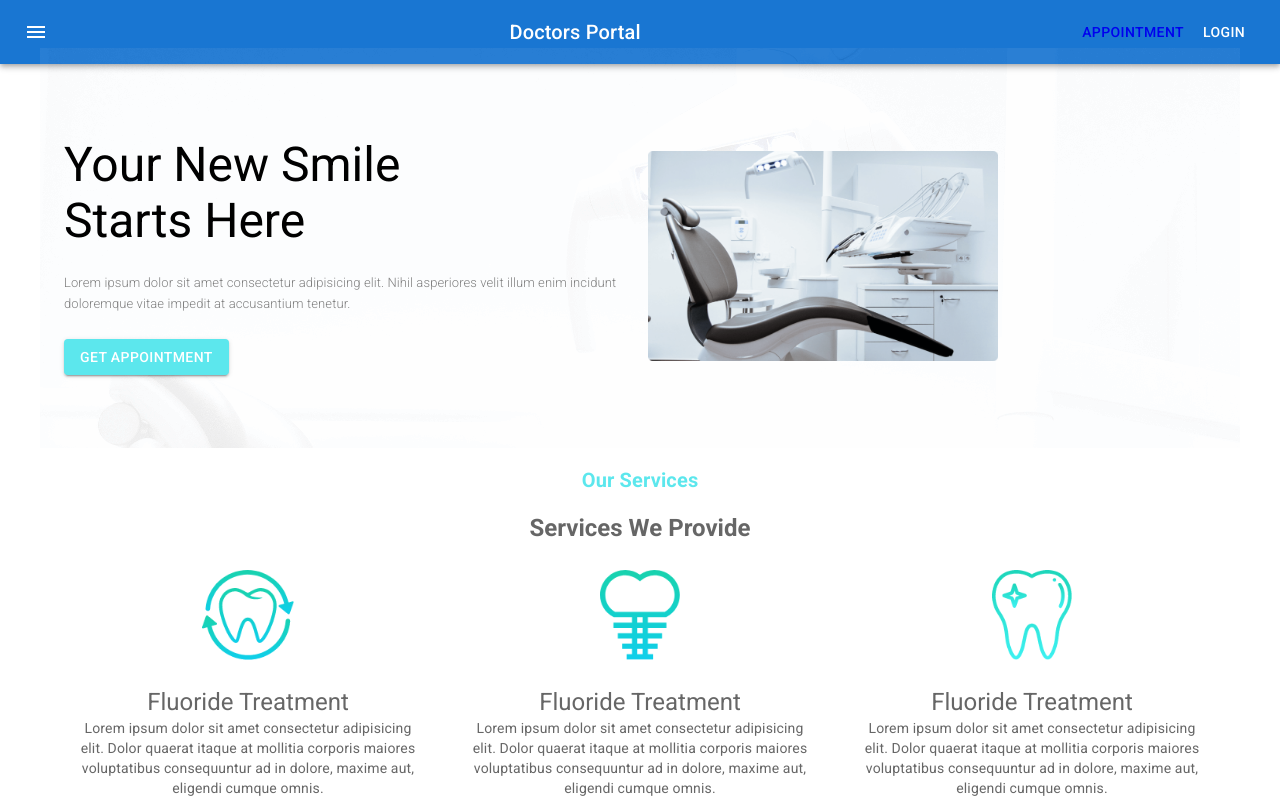
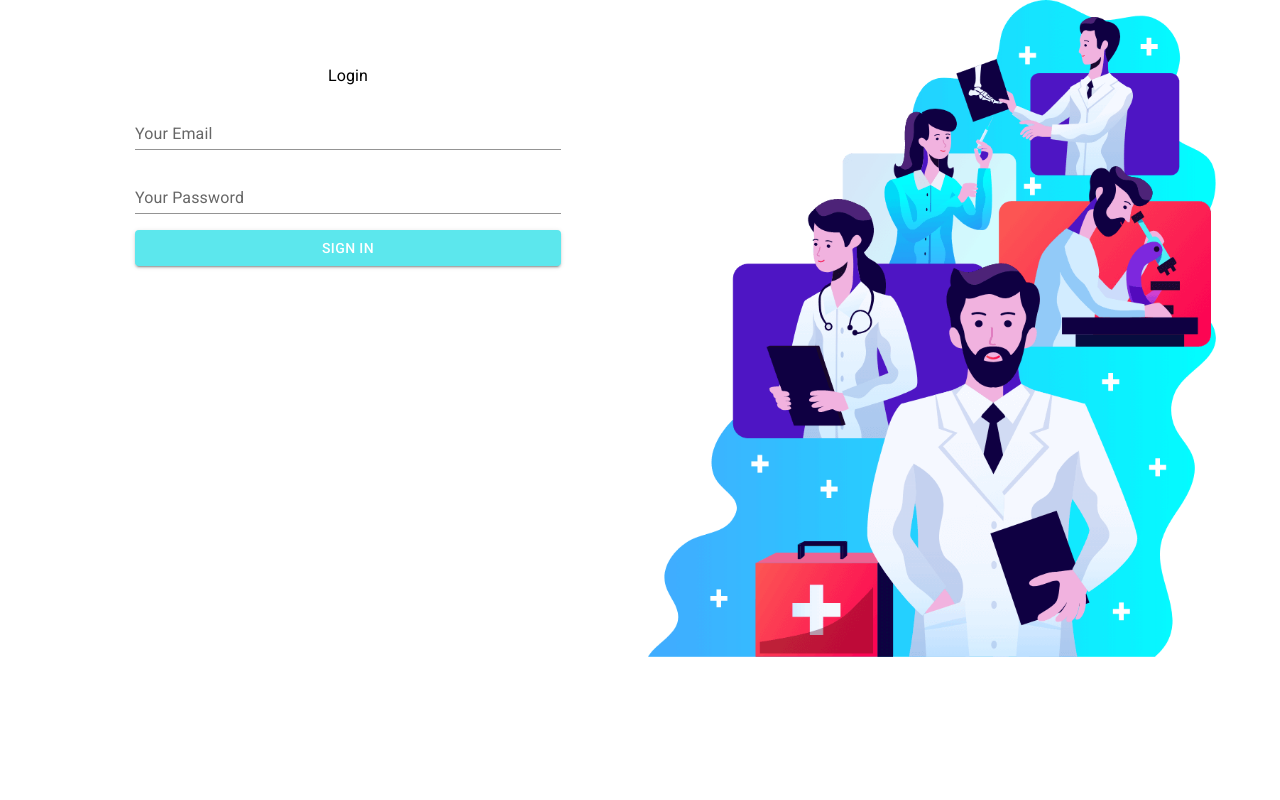
Before and after one commit to kaziragib18/react-metarial-ui-website-client, a React (Create React App) app: page /login in a window 1280 px wide. Shown: the top 800 px of the page. Built offline with nearby package versions, Linux system fonts and the light colour scheme.

Commit message:
Login component added

```diff
--- a/src/App.js
+++ b/src/App.js
@@ -7,6 +7,7 @@ import {
 } from "react-router-dom";
 import Home from './Pages/Home/Home/Home';
 import Appointment from './Pages/Appointment/Appointment/Appointment';
+import Login from './Pages/Login/Login/Login';
 
 
 function App() {
@@ -19,9 +20,12 @@ function App() {
             <Appointment />
           </Route>
 
-
           <Route path="/home">
             <Home />
+          </Route>
+
+          <Route path="/login">
+            <Login />
           </Route>
 
           <Route path="/">
--- a/src/Pages/Appointment/BookingModal/BookingModal.js
+++ b/src/Pages/Appointment/BookingModal/BookingModal.js
@@ -24,6 +24,15 @@ const style = {
 const BookingModal = ({ openBooking, handleBookingClose, booking, date }) => {
       const { name, time } = booking;
 
+      const handleBookSubmit = e => {
+                  alert("Your booking is Successfully");
+
+                  //Collect data send it to server
+
+                  handleBookingClose();
+                  e.preventDefault();
+      }
+
       return (
             <Modal
                   aria-labelledby="transition-modal-title"
@@ -41,7 +50,7 @@ const BookingModal = ({ openBooking, handleBookingClose, booking, date }) => {
                               <Typography id="transition-modal-title" variant="h6" sx={{m:1}} style={{ color: '#5CE7ED' }} component="h2">
                                     {name}
                               </Typography>
-                              <form action="">
+                              <form onClick={handleBookSubmit}>
                                     <TextField
                                           disabled
                                           sx={{ width: "100%", m: 1 }}
--- /dev/null
+++ b/src/Pages/Login/Login/Login.js
@@ -0,0 +1,55 @@
+import { Button, Container, Grid, TextField, Typography } from '@mui/material';
+import React from 'react';
+import login from '../../../images/login.png';
+
+const Login = () => {
+
+      const handleOnChange = e => {
+            const field = e.target.name;
+            const value = e.target.value;
+            console.log(field, value);
+      }
+      const handleLoginSubmit = e => {
+
+            alert('SucessFully added');
+            e.preventDefault();
+      }
+      return (
+            <Container>
+                  <Grid container spacing={2}>
+                        <Grid item sx={{ mt: 8 }} xs={12} md={6}>
+                              <Typography variant="body1" gutterBottom>Login
+                              </Typography>
+
+                              <form onSubmit={handleLoginSubmit}>
+                                    <TextField
+                                          sx={{ width: '75%', m: 1 }}
+                                          id="standard-basic"
+                                          label="Your Email"
+                                          name="email"
+                                          onChange={handleOnChange}
+                                          variant="standard"
+                                    />
+                                    <TextField
+                                          sx={{ width: '75%', m: 1 }}
+                                          id="standard-basic"
+                                          label="Your Password"
+                                          type="password"
+                                          name="password"
+                                          onChange={handleOnChange}
+                                          variant="standard"
+                                    />
+                                    <br />
+                                    <Button variant="contained" sx={{ width: "75%", m: 1 }} style={{ backgroundColor: '#5CE7ED' }} type="submit">Sign in</Button>
+                              </form>
+                        </Grid>
+                        <Grid item xs={12} md={6}>
+                              <img src={login} style={{ width: '100%' }} alt="" />
+                        </Grid>
+
+                  </Grid>
+            </Container >
+      );
+};
+
+export default Login;
--- a/src/Pages/Shared/Navbar/Navbar.js
+++ b/src/Pages/Shared/Navbar/Navbar.js
@@ -6,7 +6,7 @@ import Typography from '@mui/material/Typography';
 import Button from '@mui/material/Button';
 import IconButton from '@mui/material/IconButton';
 import MenuIcon from '@mui/icons-material/Menu';
-import { Link } from 'react-router-dom';
+import { Link, NavLink } from 'react-router-dom';
 
 
 const Navbar = () => {
@@ -26,8 +26,16 @@ const Navbar = () => {
           <Typography variant="h6" component="div" sx={{ flexGrow: 1 }}>
             Doctors Portal
           </Typography>
-          <Link to="/appointment"><Button color="inherit">Appointment</Button></Link>
-          <Button color="inherit">Login</Button>
+
+          <NavLink to="/home"><Button color="inherit">Home</Button>
+          </NavLink>
+
+          <NavLink to="/appointment"><Button color="inherit">Appointment</Button>
+          </NavLink>
+
+          <NavLink to="/login">
+            <Button color="inherit">Login</Button>
+          </NavLink>
         </Toolbar>
       </AppBar>
     </Box>
```
